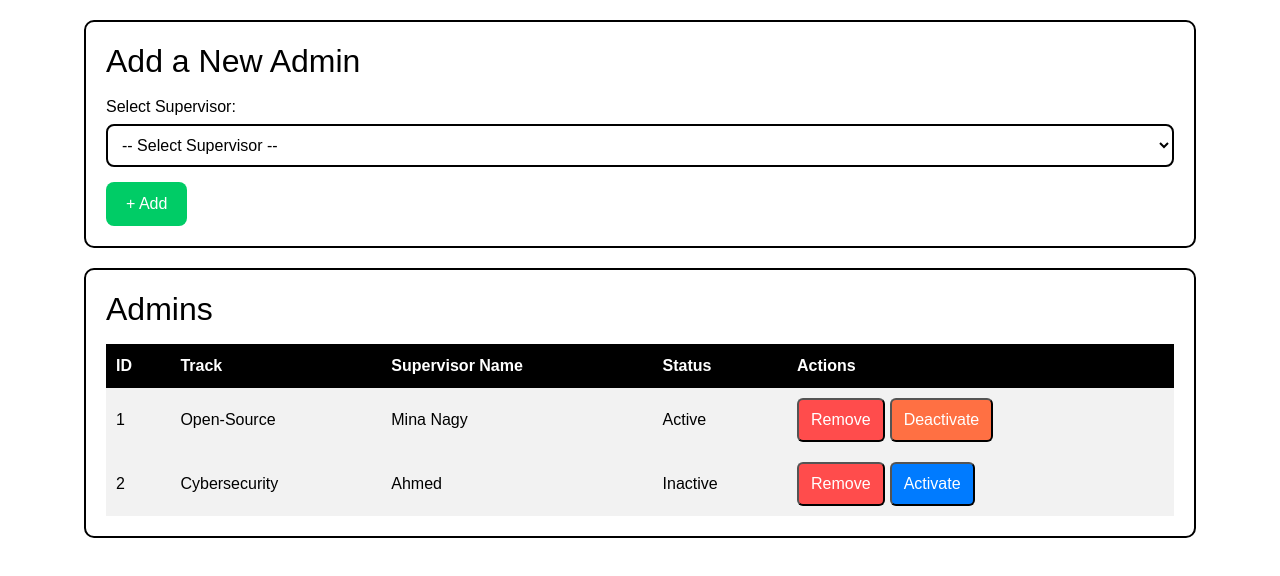
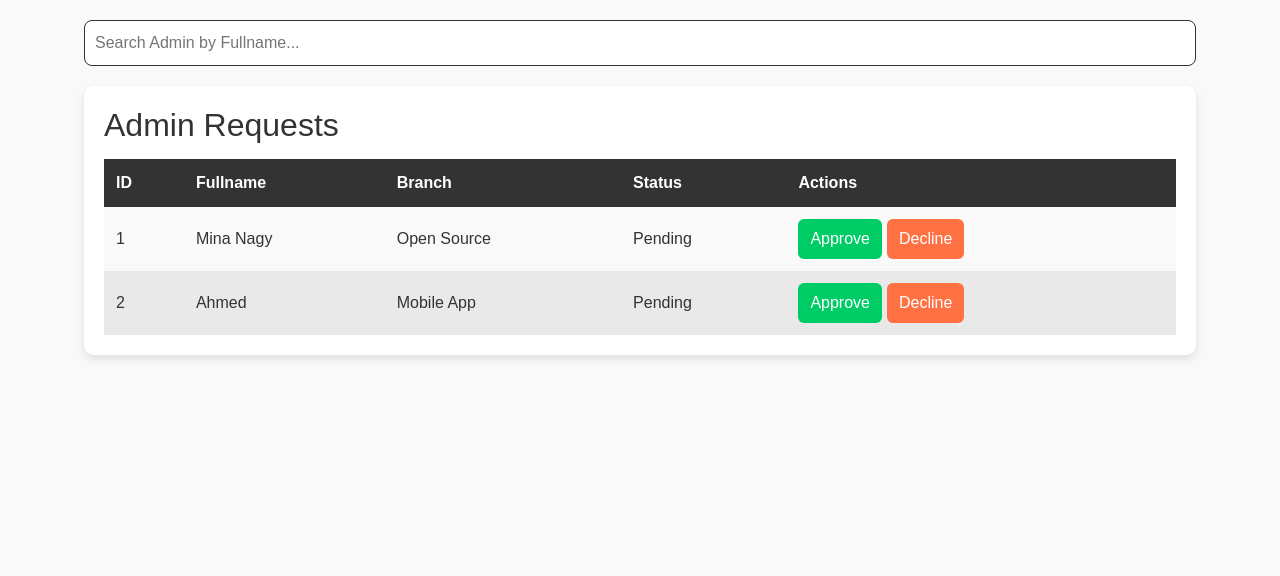
Before and after one commit to AbramBorma/CareerCanvas-ITI-Graduation_Project, a React (Create React App) app in the folder frontend/: page /organization-dashboard in a window 1280 px wide. Shown: the top 576 px of the page. Built offline with nearby package versions, Linux system fonts and the light colour scheme.

Commit message:
Organization Dashboard recieving admin requests

```diff
--- a/frontend/src/components/organizationdashboard.css
+++ b/frontend/src/components/organizationdashboard.css
@@ -1,8 +1,8 @@
 body {
     margin: 0;
     font-family: Arial, sans-serif;
-    background-color: #fff; /* White background */
-    color: #000; /* Black text */
+    background-color: #f9f9f9; /* Light grey background for contrast */
+    color: #333; /* Dark grey text for better readability */
 }
 
 .dashboard {
@@ -11,92 +11,32 @@ body {
     padding: 20px;
 }
 
-/* Form Section */
-.add-admin-form {
-    background-color: #fff; /* White background */
-    padding: 20px;
-    border-radius: 10px;
+/* Search Bar */
+.search-bar {
     margin-bottom: 20px;
-    border: 2px solid #000; /* Black border */
-}
-
-.add-admin-form h2 {
-    margin-bottom: 15px;
-    color: #000; /* Black text */
-}
-
-.form-group {
-    margin-bottom: 15px;
-}
-
-.form-group label {
-    display: block;
-    margin-bottom: 5px;
-    color: #000; /* Black text */
 }
 
 .input-field {
     width: 100%;
     padding: 10px;
     border-radius: 8px;
-    border: 2px solid #000; /* Black border */
-    background-color: #fff; /* White background */
-    color: #000; /* Black text */
+    border: 1px solid #333; /* Dark grey border */
+    background-color: #fff;
+    color: #333;
 }
 
-.btn-submit {
-    background-color: #00cc66;
-    color: #fff;
-    padding: 10px 20px;
-    border: none;
-    border-radius: 8px;
-    cursor: pointer;
-    font-size: 16px;
-}
-
-.btn-submit:hover {
-    background-color: #00b359;
-}
-
-/* Active Button */
-.btn-activate {
-    background-color: #007bff; /* Blue background for activate button */
-    color: #fff;
-    padding: 8px 12px;
-    border-radius: 6px;
-    cursor: pointer;
-    margin-left: 5px; /* Add margin for spacing */
-}
-
-.btn-activate:hover {
-    background-color: #0056b3; /* Darker blue on hover */
-}
-
-/* Deactivate Button */
-.btn-deactivate {
-    background-color: #ff7043; /* Soft orange background for deactivate button */
-    color: #fff;
-    padding: 8px 12px;
-    border-radius: 6px;
-    cursor: pointer;
-    margin-left: 5px; /* Add margin for spacing */
-}
-
-.btn-deactivate:hover {
-    background-color: #ff5722; /* Darker orange on hover */
-}
-
-/* Table Section */
+/* Admin Table Section */
 .admin-table {
-    background-color: #fff; /* White background */
+    background-color: #fff;
     padding: 20px;
     border-radius: 10px;
-    border: 2px solid #000; /* Black border */
+    box-shadow: 0 4px 8px rgba(0, 0, 0, 0.1); /* Soft shadow for depth */
+    margin-top: 20px;
 }
 
 .admin-table h2 {
     margin-bottom: 15px;
-    color: #000; /* Black text */
+    color: #333;
 }
 
 table {
@@ -105,32 +45,83 @@ table {
 }
 
 thead {
-    background-color: #000; /* Black background for table headers */
-    color: #fff; /* White text for table headers */
+    background-color: #333; /* Dark grey for header */
+    color: #fff;
 }
 
 thead th {
-    padding: 10px;
+    padding: 12px;
     text-align: left;
 }
 
 tbody tr {
-    background-color: #f2f2f2;
-    color: #000;
+    background-color: #f9f9f9;
+}
+
+tbody tr:nth-child(even) {
+    background-color: #e9e9e9; /* Slightly darker for alternating rows */
 }
 
 tbody td {
-    padding: 10px;
+    padding: 12px;
+    color: #333;
 }
 
+tbody tr:hover {
+    background-color: #ddd; /* Highlight row on hover */
+}
+
+/* Buttons */
+.btn-approve, .btn-decline, .btn-delete, .btn-activate, .btn-deactivate {
+    padding: 8px 12px;
+    border: none;
+    border-radius: 6px;
+    color: #fff;
+    cursor: pointer;
+    margin-right: 5px; /* Space between buttons */
+}
+
+/* Approve Button */
+.btn-approve {
+    background-color: #00cc66; /* Green for approval */
+}
+
+.btn-approve:hover {
+    background-color: #00994d; /* Darker green on hover */
+}
+
+/* Decline Button */
+.btn-decline {
+    background-color: #ff7043; /* Orange for decline */
+}
+
+.btn-decline:hover {
+    background-color: #ff5722; /* Darker orange on hover */
+}
+
+/* Delete Button */
 .btn-delete {
-    background-color: #ff4c4c;
-    color: #fff;
-    padding: 8px 12px;
-    border-radius: 6px;
-    cursor: pointer;
+    background-color: #ff4c4c; /* Red for delete */
 }
 
 .btn-delete:hover {
     background-color: #ff3333;
 }
+
+/* Activate Button */
+.btn-activate {
+    background-color: #007bff; /* Blue for activate */
+}
+
+.btn-activate:hover {
+    background-color: #0056b3;
+}
+
+/* Deactivate Button */
+.btn-deactivate {
+    background-color: #ff7043; /* Soft orange for deactivate */
+}
+
+.btn-deactivate:hover {
+    background-color: #ff5722;
+}
--- a/frontend/src/components/organizationdashboard.js
+++ b/frontend/src/components/organizationdashboard.js
@@ -2,104 +2,97 @@ import React, { useState } from 'react';
 import './organizationdashboard.css';
 
 const OrganizationDashboard = () => {
-  // State for managing admins
-  const [admins, setAdmins] = useState([
-    { id: 1, track: 'Open-Source', supervisor: 'Mina Nagy', status: 'Active' },
-    { id: 2, track: 'Cybersecurity', supervisor: 'Ahmed', status: 'Inactive' }
+  // State for managing admin requests (Pending Approval)
+  const [adminRequests, setAdminRequests] = useState([
+    { id: 1, fullname: 'Mina Nagy', branch: 'Open Source', status: 'Pending' },
+    { id: 2, fullname: 'Ahmed', branch: 'Mobile App', status: 'Pending' }
   ]);
 
-  // Predefined list of supervisors
-  const supervisors = ['Mina Nagy', 'Ahmed', 'Omar Mosleh', 'Yahya Momtaz'];
+  // State for managing search
+  const [searchQuery, setSearchQuery] = useState('');
 
-  // State for the selected supervisor
-  const [selectedSupervisor, setSelectedSupervisor] = useState('');
+  // Filter admins by search query
+  const filteredAdmins = adminRequests.filter((admin) =>
+    admin.fullname.toLowerCase().includes(searchQuery.toLowerCase())
+  );
 
-  // Function to handle creating a new admin
-  const handleCreateAdmin = (e) => {
-    e.preventDefault();
-    if (!selectedSupervisor) {
-      alert("Please select a supervisor.");
-      return;
-    }
-
-    // Add new admin to the list
-    const newAdmin = {
-      id: admins.length + 1,
-      track: 'N/A',   // As no track selection remains
-      supervisor: selectedSupervisor,
-      status: 'Active'
-    };
-
-    setAdmins([...admins, newAdmin]);
-
-    // Reset the supervisor dropdown
-    setSelectedSupervisor('');
-  };
-
-  // Remove admin by ID
-  const handleRemove = (id) => {
-    setAdmins(admins.filter(admin => admin.id !== id));
-  };
-
-  // Activate admin by ID
-  const handleActivate = (id) => {
-    setAdmins(admins.map(admin =>
+  // Function to approve admin request
+  const handleApprove = (id) => {
+    setAdminRequests(adminRequests.map(admin =>
       admin.id === id ? { ...admin, status: 'Active' } : admin
     ));
   };
 
-  // Deactivate admin by ID
+  // Function to decline admin request
+  const handleDecline = (id) => {
+    setAdminRequests(adminRequests.filter(admin => admin.id !== id));
+  };
+
+  // Function to remove admin
+  const handleRemove = (id) => {
+    setAdminRequests(adminRequests.filter(admin => admin.id !== id));
+  };
+
+  // Function to deactivate admin
   const handleDeactivate = (id) => {
-    setAdmins(admins.map(admin =>
+    setAdminRequests(adminRequests.map(admin =>
       admin.id === id ? { ...admin, status: 'Inactive' } : admin
+    ));
+  };
+
+  // Function to activate admin
+  const handleActivate = (id) => {
+    setAdminRequests(adminRequests.map(admin =>
+      admin.id === id ? { ...admin, status: 'Active' } : admin
     ));
   };
 
   return (
     <div className="dashboard">
-      {/* Form Section */}
-      <section className="add-admin-form">
-        <h2>Add a New Admin</h2>
-        <form onSubmit={handleCreateAdmin}>
-          <div className="form-group">
-            <label htmlFor="supervisor">Select Supervisor:</label>
-            <select
-              id="supervisor"
-              value={selectedSupervisor}
-              onChange={(e) => setSelectedSupervisor(e.target.value)}
+      {/* Search bar */}
+      <section className="search-bar">
+        <input
+          type="text"
+          placeholder="Search Admin by Fullname..."
+          value={searchQuery}
+          onChange={(e) => setSearchQuery(e.target.value)}
           className="input-field"
-            >
-              <option value="">-- Select Supervisor --</option>
-              {supervisors.map((supervisor, index) => (
-                <option key={index} value={supervisor}>{supervisor}</option>
-              ))}
-            </select>
-          </div>
-          <button type="submit" className="btn-submit">+ Add</button>
-        </form>
+        />
       </section>
 
       {/* Admins Table */}
       <section className="admin-table">
-        <h2>Admins</h2>
+        <h2>Admin Requests</h2>
         <table>
           <thead>
             <tr>
               <th>ID</th>
-              <th>Track</th>
-              <th>Supervisor Name</th>
+              <th>Fullname</th>
+              <th>Branch</th>
               <th>Status</th>
               <th>Actions</th>
             </tr>
           </thead>
           <tbody>
-            {admins.map(admin => (
+            {filteredAdmins.length > 0 ? (
+              filteredAdmins.map((admin) => (
                 <tr key={admin.id}>
                   <td>{admin.id}</td>
-                <td>{admin.track}</td>
-                <td>{admin.supervisor}</td>
+                  <td>{admin.fullname}</td>
+                  <td>{admin.branch}</td>
                   <td>{admin.status}</td>
                   <td>
+                    {admin.status === 'Pending' ? (
+                      <>
+                        <button className="btn-approve" onClick={() => handleApprove(admin.id)}>
+                          Approve
+                        </button>
+                        <button className="btn-decline" onClick={() => handleDecline(admin.id)}>
+                          Decline
+                        </button>
+                      </>
+                    ) : (
+                      <>
                         <button className="btn-delete" onClick={() => handleRemove(admin.id)}>
                           Remove
                         </button>
@@ -112,13 +105,19 @@ const OrganizationDashboard = () => {
                             Deactivate
                           </button>
                         )}
+                      </>
+                    )}
                   </td>
                 </tr>
-            ))}
+              ))
+            ) : (
+              <tr>
+                <td colSpan="5">No admin requests found.</td>
+              </tr>
+            )}
           </tbody>
         </table>
       </section>
-
     </div>
   );
 };
```
Lines whose indentation alone changed are shown as unchanged.
